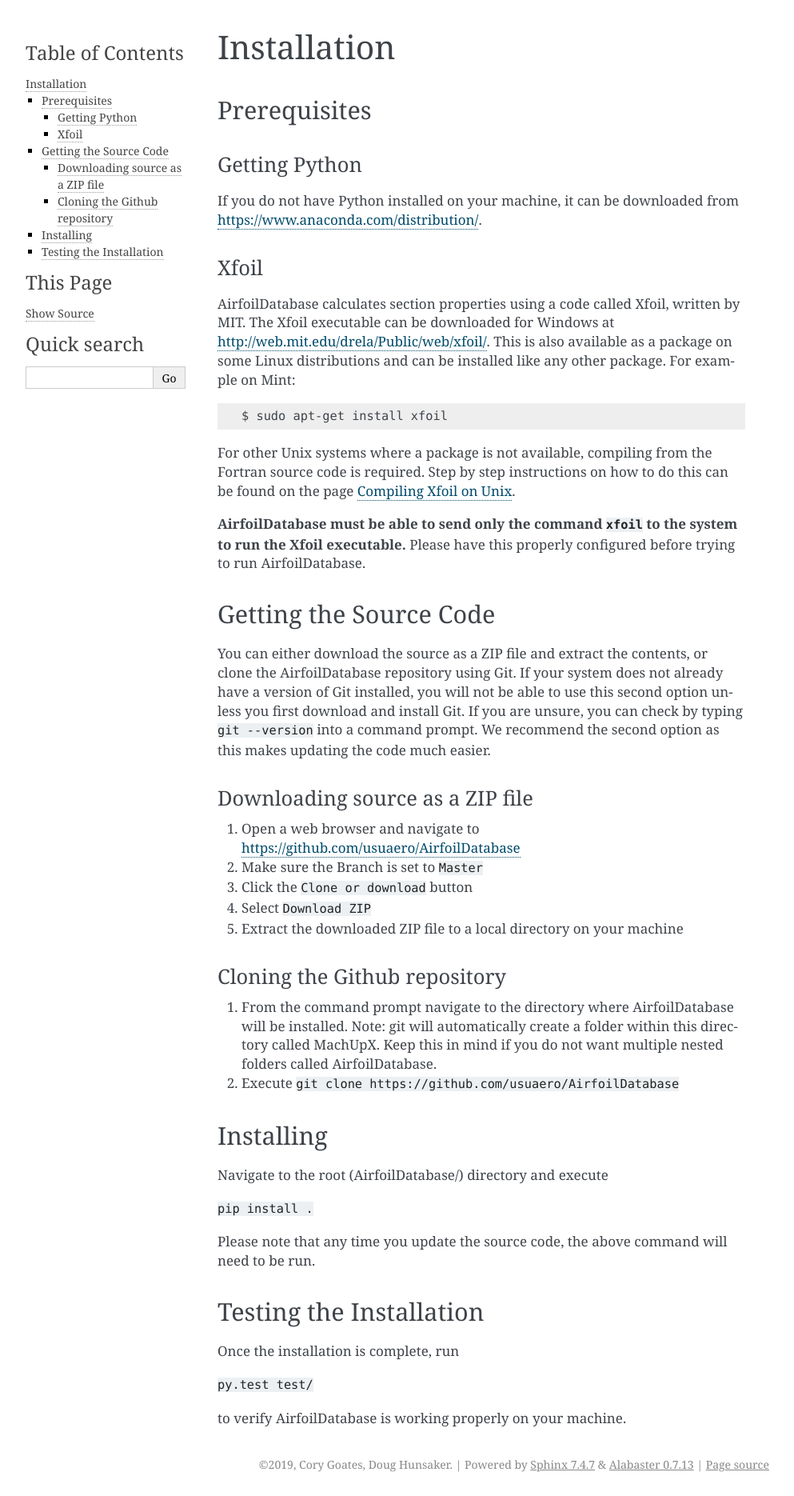
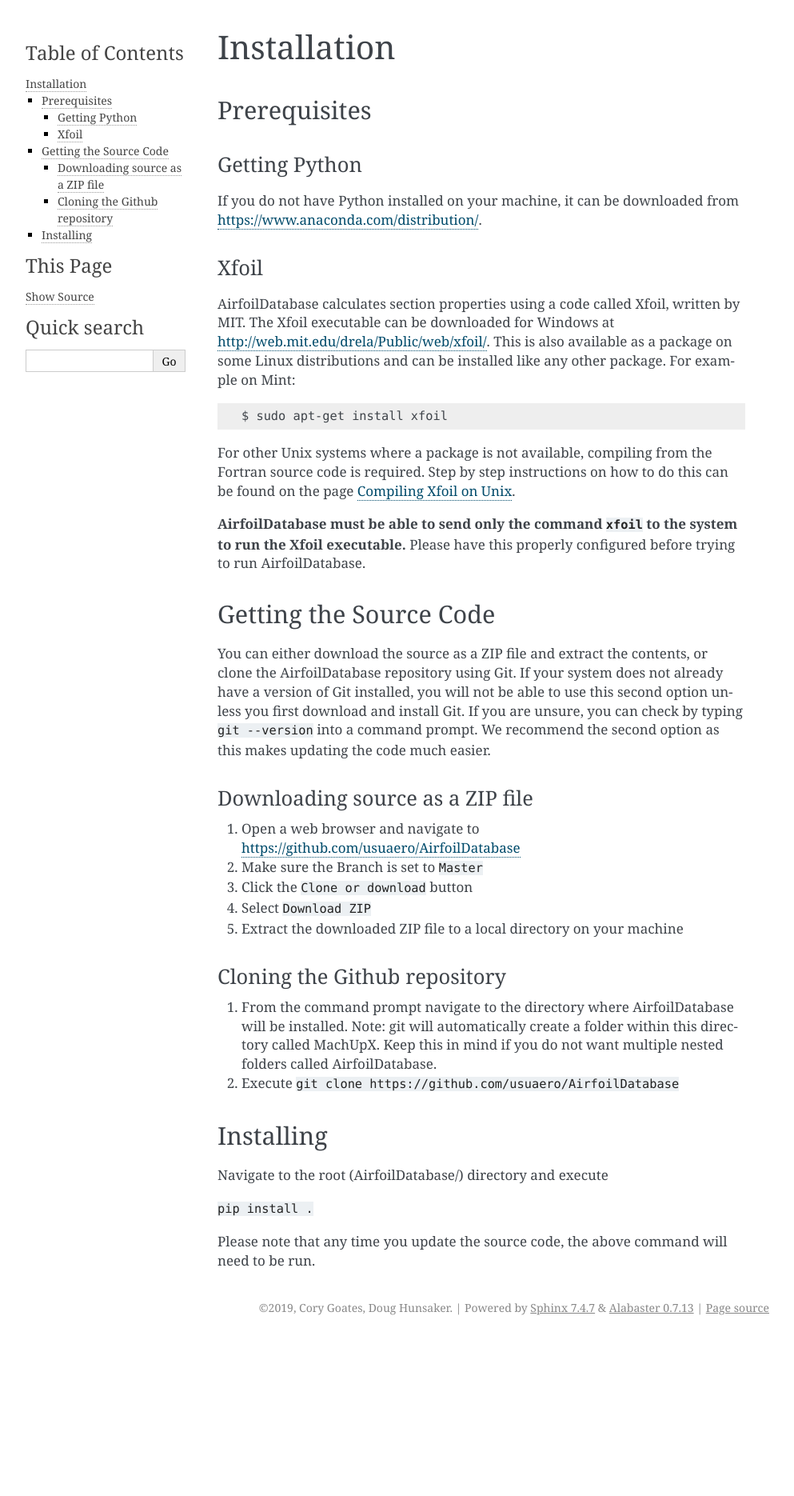
Before and after one commit to usuaero/AirfoilDatabase, a Sphinx documentation site: the page built from docs/source/installation.md, in a window 1280 px wide. Shown: the whole page at 80% size, without its empty margins (148-1141 px from the left). Built offline with Sphinx 7.4.7, drawn with Linux system fonts in a browser that asks for light colours; pages that are not in the unit, such as notebooks, are missing from menus; after the commit the page ends 1674 px from its top, so only the background shows below that.

Commit message:
Updated installation instructions.

```diff
--- a/docs/source/installation.md
+++ b/docs/source/installation.md
@@ -40,11 +40,3 @@
 `pip install .`
 
 Please note that any time you update the source code, the above command will need to be run.
-
-## Testing the Installation
-
-Once the installation is complete, run
-
-`py.test test/`
-
-to verify AirfoilDatabase is working properly on your machine.
```
